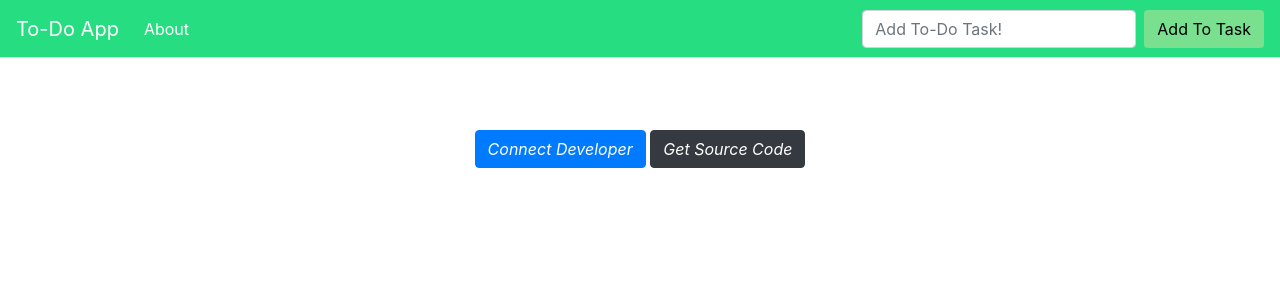
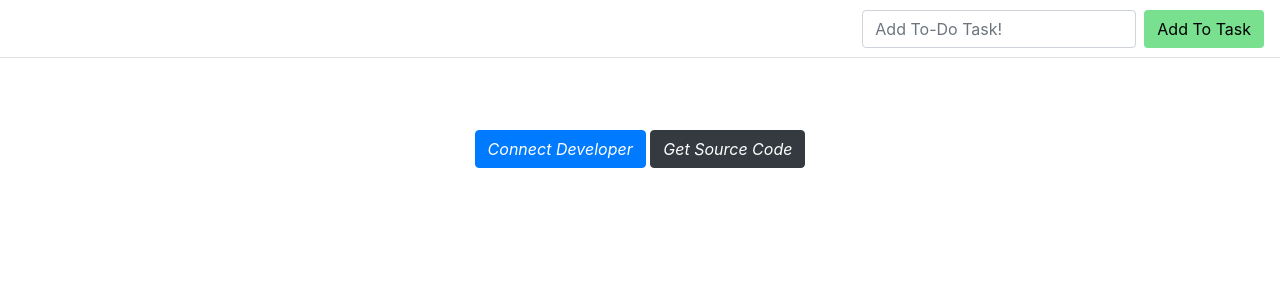
Before and after one commit to KarimGil/DJANGO-To-Do-App, a Django app: page /about in a window 1280 px wide. Shown: the top 300 px of the page. Run offline with Django 3.2, Linux system fonts and the light colour scheme; some libraries are stand-ins or nearby versions.

Commit message:
Minor Changes

```diff
--- a/list/templates/base.html
+++ b/list/templates/base.html
@@ -15,7 +15,7 @@
     <title>{% block title %}To-Do App{% endblock %}</title>
   </head>
   <body>
-    <nav class="navbar navbar-expand-lg navbar-dark bg-nav nav nav-tabs">
+    <nav class="navbar navbar-expand-lg navbar-dark nav nav-tabs" style="color:#26de81;">
         <a class="navbar-brand" href="/">To-Do App</a>
         <button class="navbar-toggler" type="button" data-toggle="collapse" data-target="#navbarSupportedContent" aria-controls="navbarSupportedContent" aria-expanded="false" aria-label="Toggle navigation">
           <span class="navbar-toggler-icon"></span>
```
